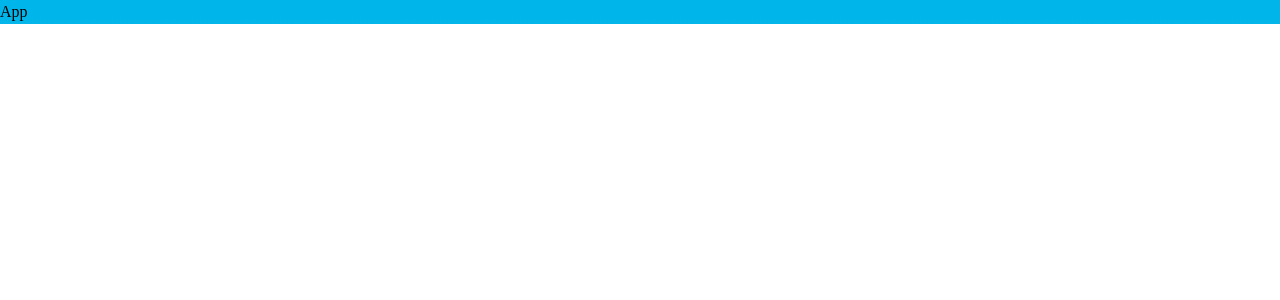
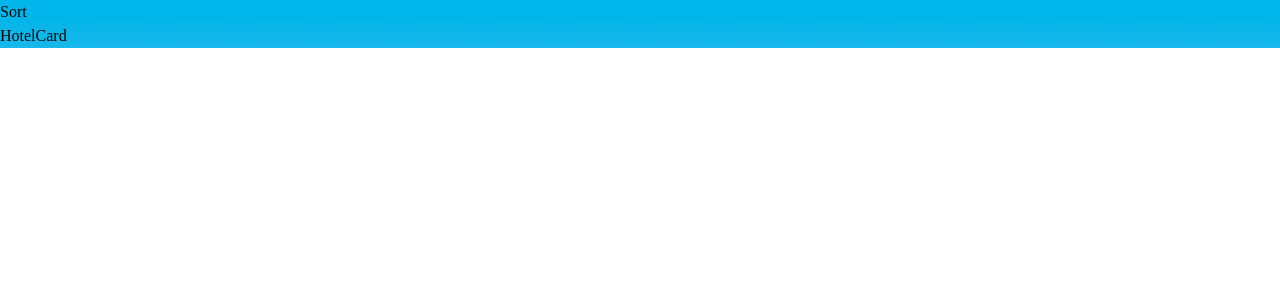
Before and after one commit to tsmjohnpascual/hotels-component, a React (Vite) app: page / in a window 1280 px wide. Shown: the top 300 px of the page. Built offline with nearby package versions, Linux system fonts and the light colour scheme.

Commit message:
set up sort and hotel cards component

```diff
--- a/src/App.css
+++ b/src/App.css
@@ -1,3 +1,3 @@
 .hotels-section {
-    background-image: url('./assets/background.png');
+  background-image: url('./assets/background.png');
 }
--- a/src/App.jsx
+++ b/src/App.jsx
@@ -1,11 +1,13 @@
 import React from 'react'
 import './App.css'
+import { hotels } from './assets/hotels'
+import Hotel from './components/Hotel/Hotel'
 
 const App = () => {
   return (
     <section className='hotels-section'>
         <div className='container'>
-            App
+            <Hotel hotels={hotels}/>
         </div>
     </section>
   )
--- /dev/null
+++ b/src/components/Hotel/Hotel.jsx
@@ -0,0 +1,14 @@
+import React from 'react'
+import Sort from '../Sort/Sort'
+import HotelCard from '../HotelCard/HotelCard'
+
+const Hotels = ({ hotels }) => {
+  return (
+    <>
+      <Sort/>
+      <HotelCard/>
+    </>
+  )
+}
+
+export default Hotels
--- /dev/null
+++ b/src/components/HotelCard/HotelCard.jsx
@@ -0,0 +1,9 @@
+import React from 'react'
+
+const HotelCard = () => {
+  return (
+    <div>HotelCard</div>
+  )
+}
+
+export default HotelCard
--- /dev/null
+++ b/src/components/Sort/Sort.jsx
@@ -0,0 +1,9 @@
+import React from 'react'
+
+const Sort = () => {
+  return (
+    <div>Sort</div>
+  )
+}
+
+export default Sort
```
